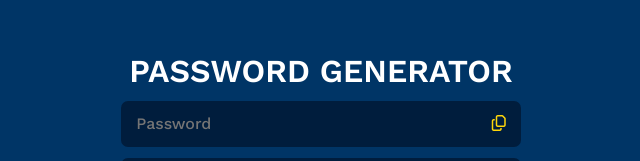
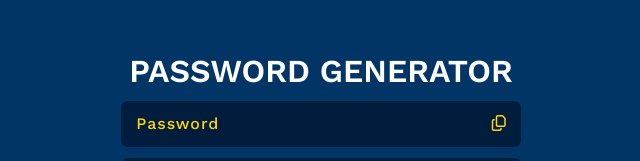
Before and after one commit to Pratik-77500/Mini-Projects, a plain HTML site: page JavaScript-Projects/Password-Generator/index.html in a window 1280 px wide. Shown: the part 132-293 px from the top of the page, 319-959 px from the left. Drawn offline with nearby package versions, Linux system fonts and the light colour scheme.

Commit message:
made changes to css of password generator

```diff
--- a/JavaScript-Projects/Password-Generator/style.css
+++ b/JavaScript-Projects/Password-Generator/style.css
@@ -52,12 +52,27 @@
    flex-grow: 1;
 
    font-size: 1rem;
+   letter-spacing: 1px;
 
    background-color: #001d3d;
    color: #ffd60a;
 
    border: none;
+   outline: none;
 }
+
+::placeholder {
+   color: #ffd60a;
+   opacity: 1; /* Firefox */
+
+   letter-spacing: 1px;
+ }
+
+ ::-ms-input-placeholder { /* Edge 12 -18 */
+   color: #ffd60a;
+
+   letter-spacing: 1px;
+ }
 
 .password-display .copy{
    background-color: #001d3d;
```
